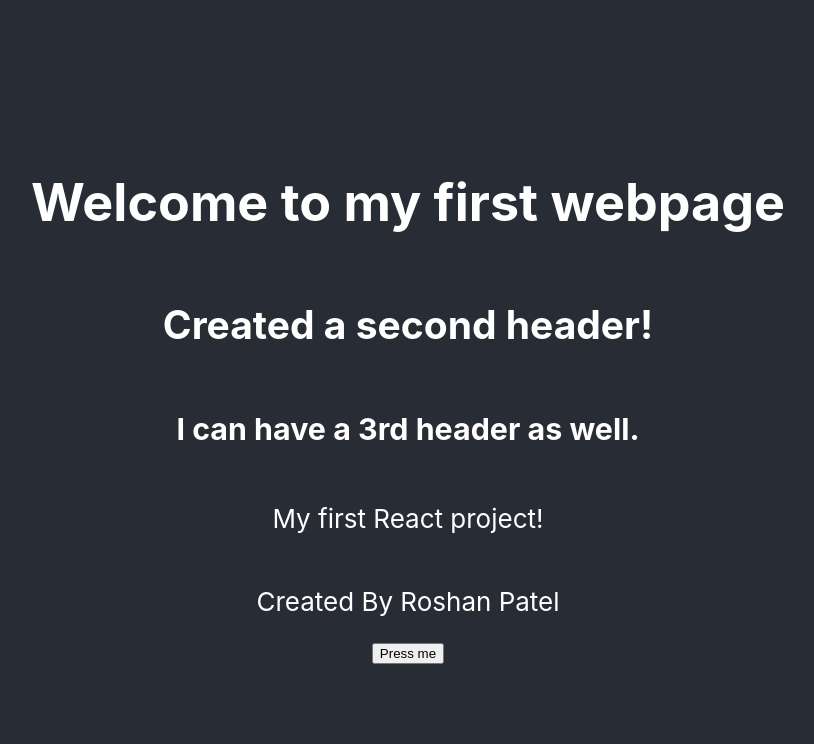
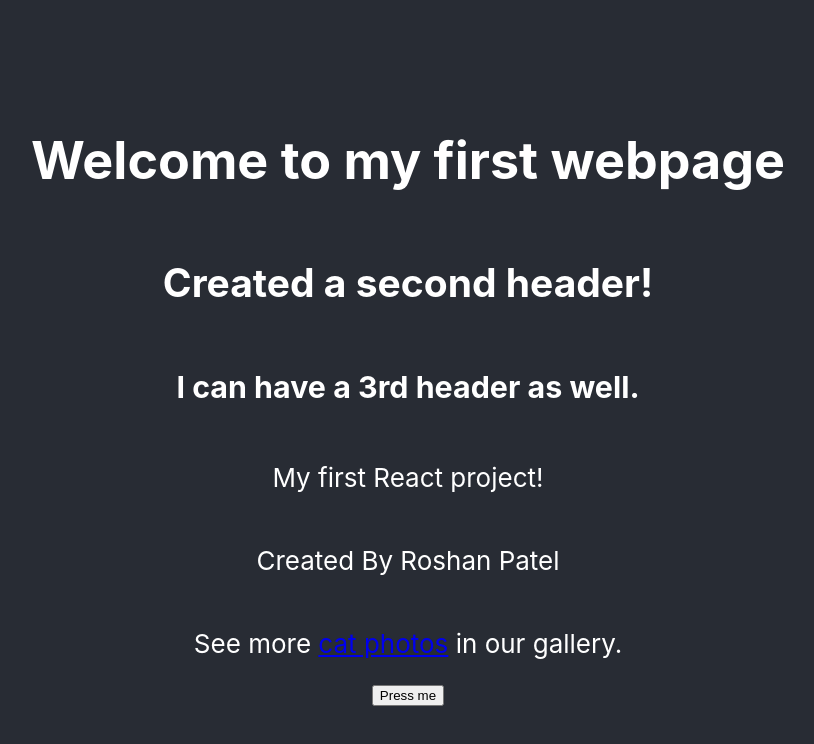
Before and after one commit to rpatel12438/React-app, a React (Create React App) app: page / in a window 1280 px wide. Shown: the top 744 px of the page, without its empty margins (232-1046 px from the left). Built offline with nearby package versions, Linux system fonts and the light colour scheme.

Commit message:
Added an anchor with a link that leads to a website

```diff
--- a/src/App.js
+++ b/src/App.js
@@ -13,6 +13,7 @@ function App() {
           <p>
               Created By Roshan Patel
           </p>
+          <p>See more <a href="https://google.com">cat photos</a> in our gallery.</p>
           <MyButton/>
       </header>
     </div>
```
